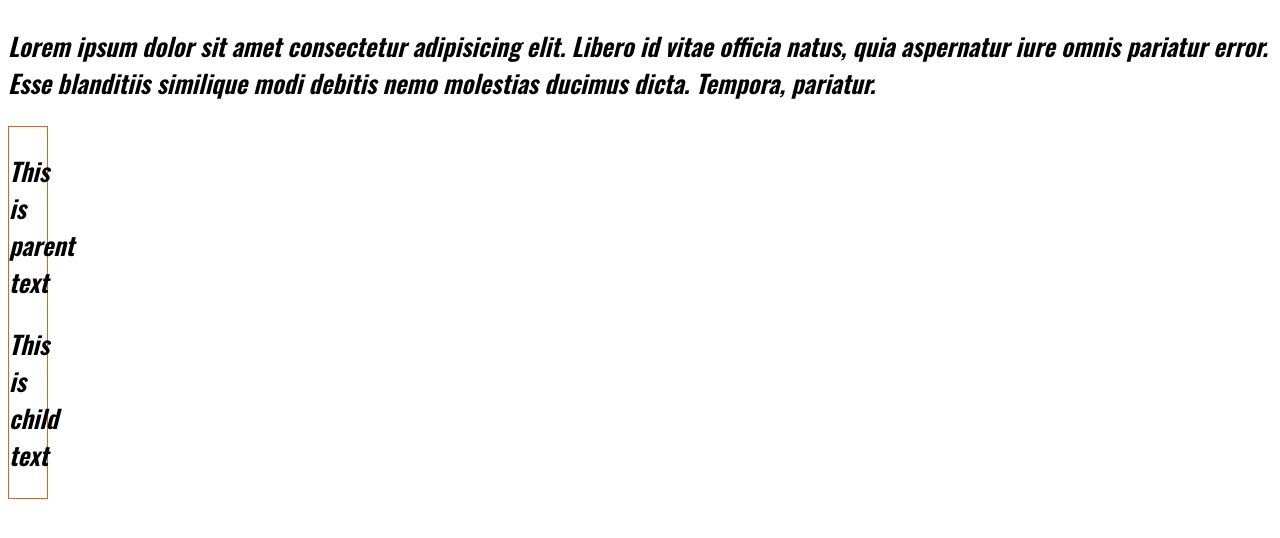
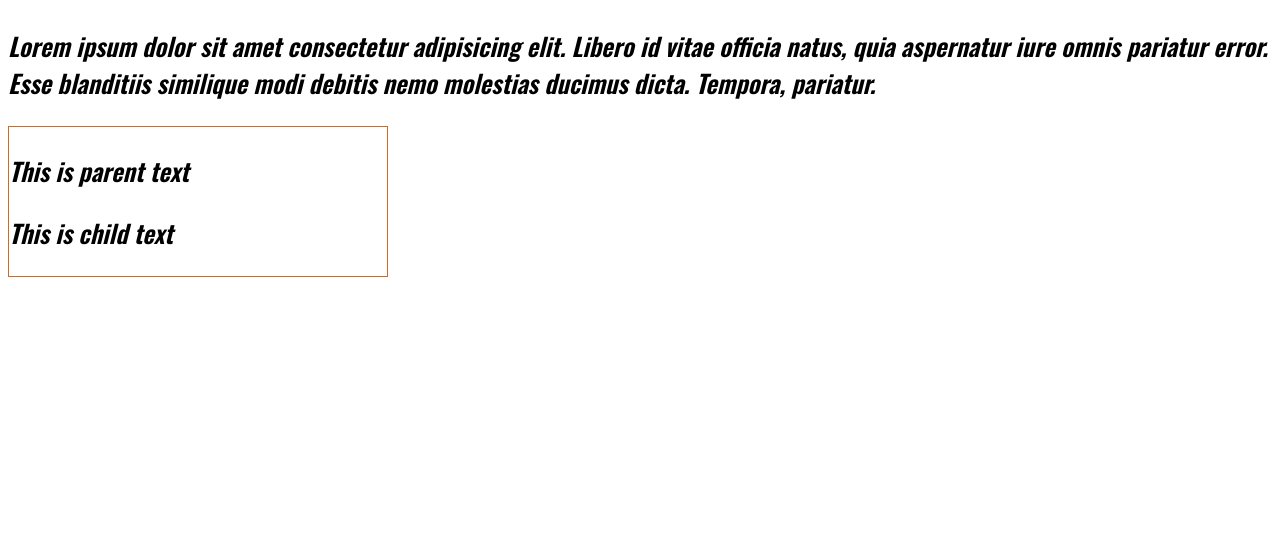
Before and after one commit to pritamsenweb/HTMLCSSLearning, a website: page index.html in a window 1280 px wide. Shown: the part 116-654 px from the top of the page. Drawn offline with nearby package versions, Linux system fonts and the light colour scheme; a web font is replaced by a local one.

Commit message:
Update style.css

```diff
--- a/css/style.css
+++ b/css/style.css
@@ -32,7 +32,7 @@ p {
 }
 #parent {
   border: 1px solid chocolate;
-  width: 10mm;
+  width: 100mm;
 }
 #child {
 }
```
